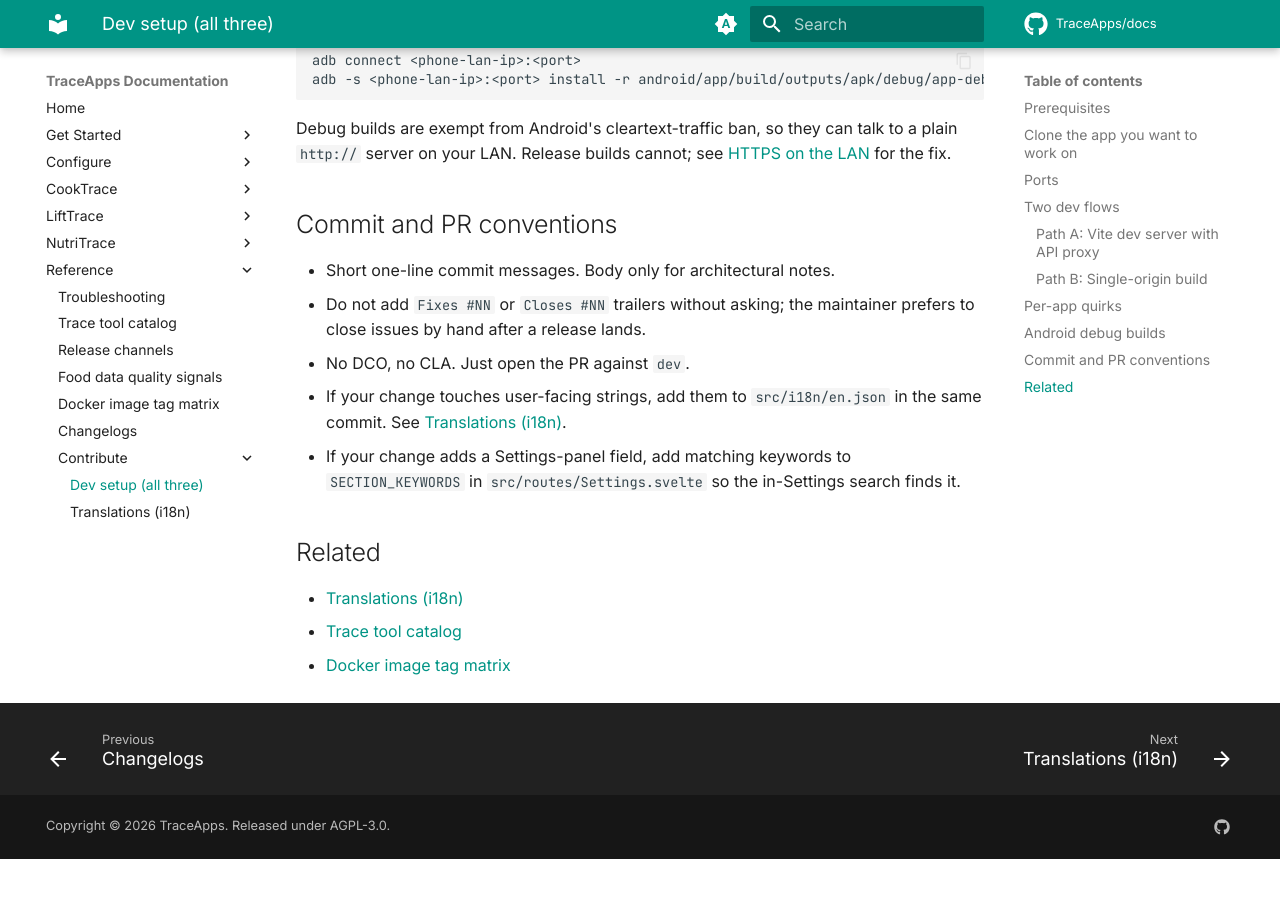
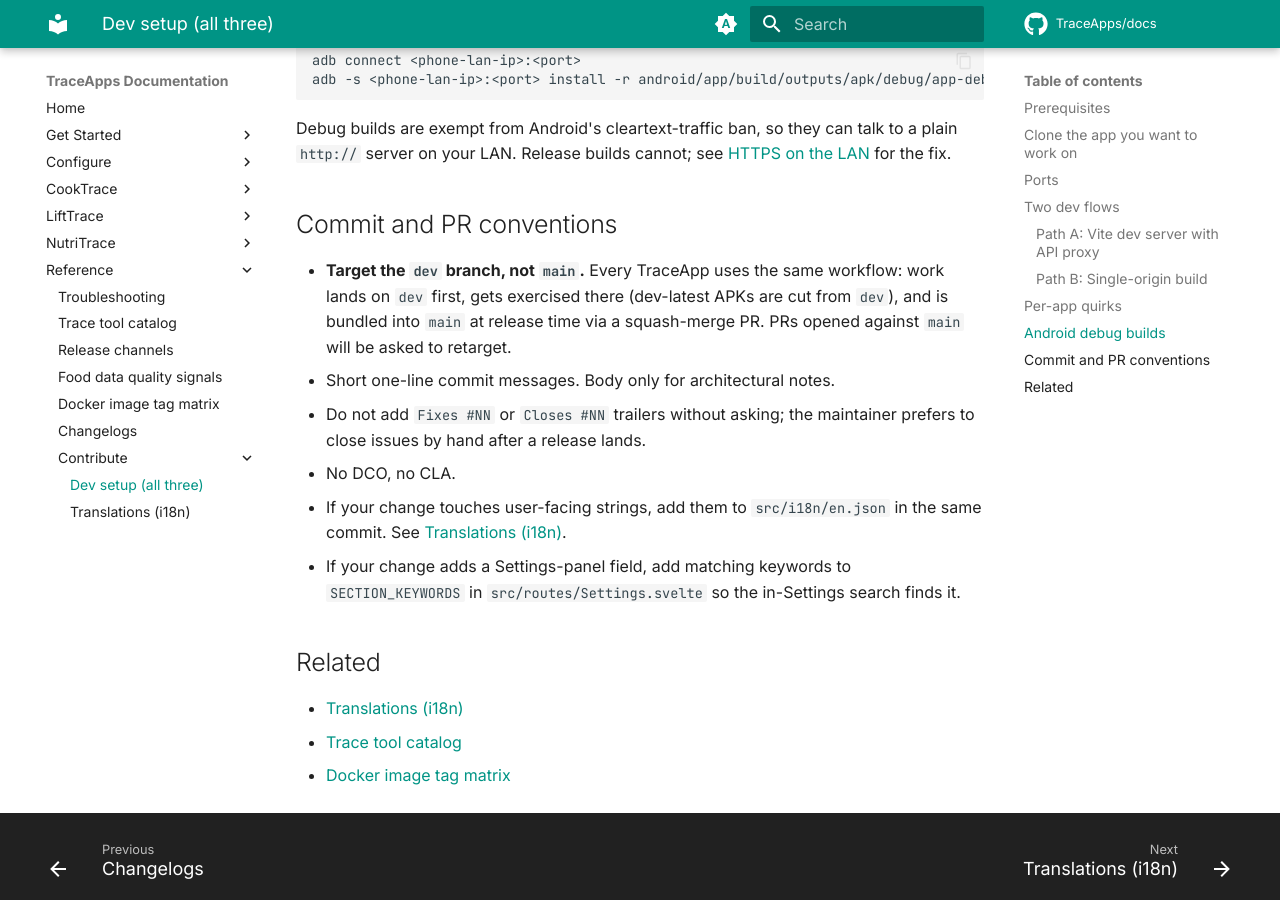
Before and after one commit to TraceApps/docs, an MkDocs documentation site: the page built from docs/contribute/dev-setup.md, in a window 1280 px wide and 900 px high, scrolled down 2936 px. Built offline with MkDocs 1.6.1 and Material for MkDocs 9.7.7, drawn with Linux system fonts in a browser that asks for light colours; comment, search, counter and statistics services are not loaded; before the commit the page ends 3795 px from its top, so only the background shows below that.

Commit message:
contribute: make PRs-target-dev explicit in dev-setup

```diff
--- a/docs/contribute/dev-setup.md
+++ b/docs/contribute/dev-setup.md
@@ -115,9 +115,10 @@ Debug builds are exempt from Android's cleartext-traffic ban, so they can talk t
 
 ## Commit and PR conventions
 
+- **Target the `dev` branch, not `main`.** Every TraceApp uses the same workflow: work lands on `dev` first, gets exercised there (dev-latest APKs are cut from `dev`), and is bundled into `main` at release time via a squash-merge PR. PRs opened against `main` will be asked to retarget.
 - Short one-line commit messages. Body only for architectural notes.
 - Do not add `Fixes #NN` or `Closes #NN` trailers without asking; the maintainer prefers to close issues by hand after a release lands.
-- No DCO, no CLA. Just open the PR against `dev`.
+- No DCO, no CLA.
 - If your change touches user-facing strings, add them to `src/i18n/en.json` in the same commit. See [Translations (i18n)](translations.md).
 - If your change adds a Settings-panel field, add matching keywords to `SECTION_KEYWORDS` in `src/routes/Settings.svelte` so the in-Settings search finds it.
 
```
